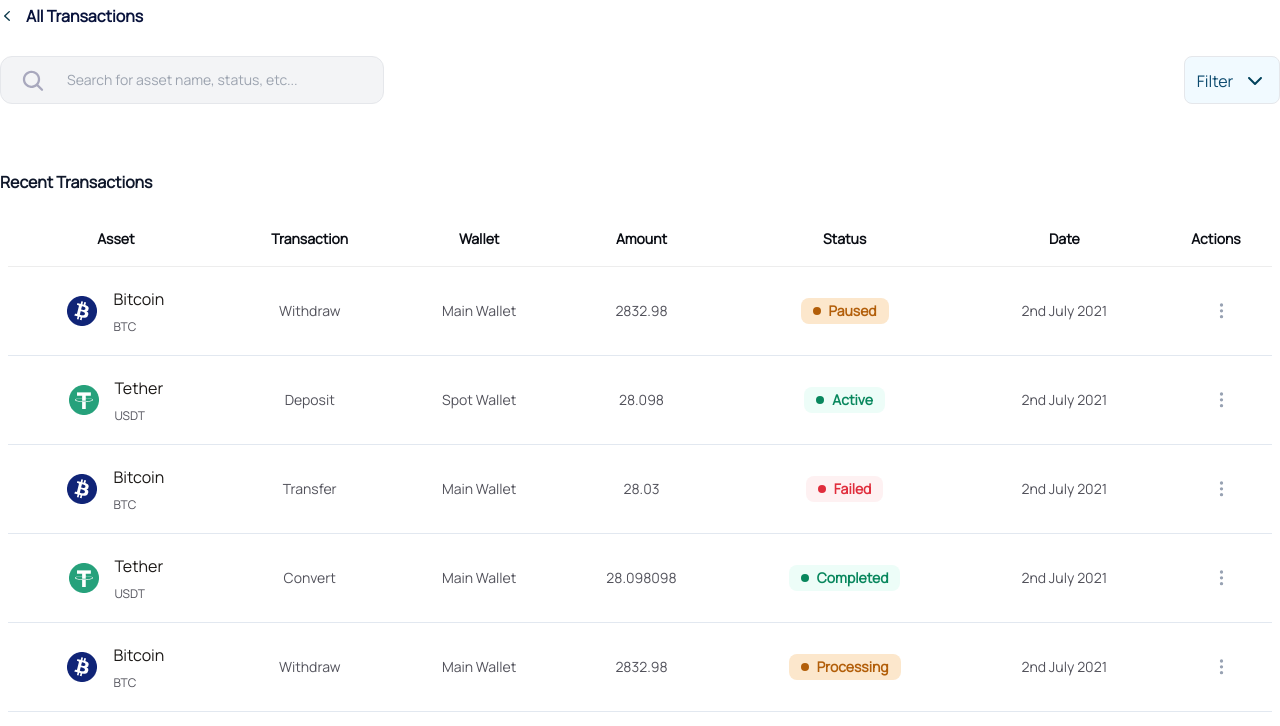
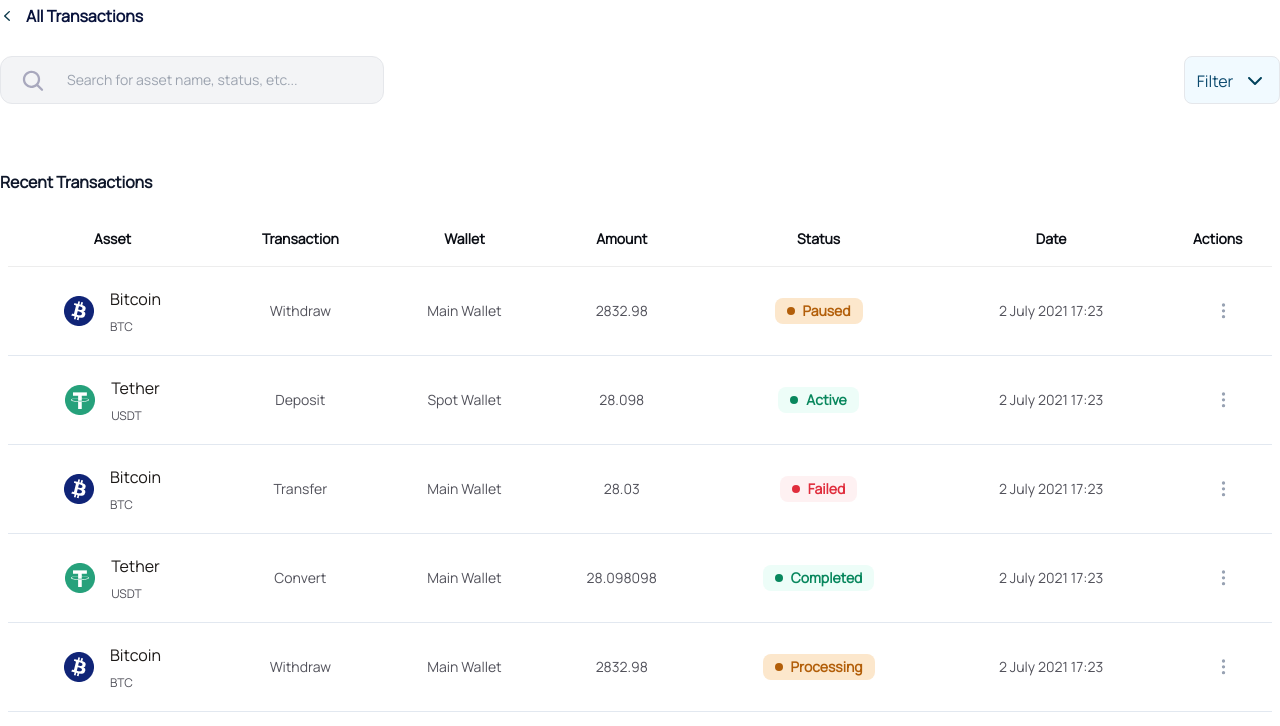
Before and after one commit to TraderApp-HQ/web-dashboard, a Next.js app: page /account/dashboard/transactions in a window 1280 px wide. Shown: the top 726 px of the page. Built offline with nearby package versions, Linux system fonts and the light colour scheme.

Commit message:
fix signal history data format

```diff
--- a/src/components/common/DataTable/DataTable.tsx
+++ b/src/components/common/DataTable/DataTable.tsx
@@ -65,9 +65,7 @@ const DataTable: React.FC<IDataTable> = ({
 									tc.styles ?? ""
 								}`}
 							>
-								{isDate(tc.displayItem as string)
-									? format(tc.displayItem as string, "do MMMM yyyy")
-									: tc.displayItem}
+								{tc.displayItem}
 							</td>
 						))}
 						{hasActions && (
```
Also changed, not shown: src/selectors/signals/index.ts (+4 -3 lines).
